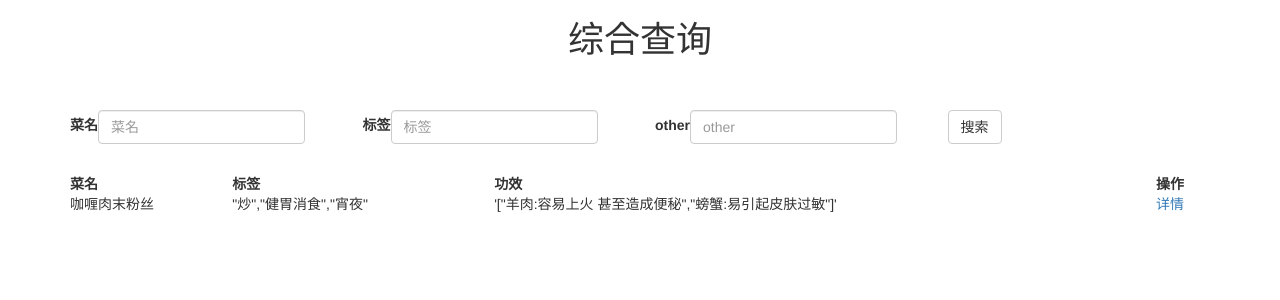
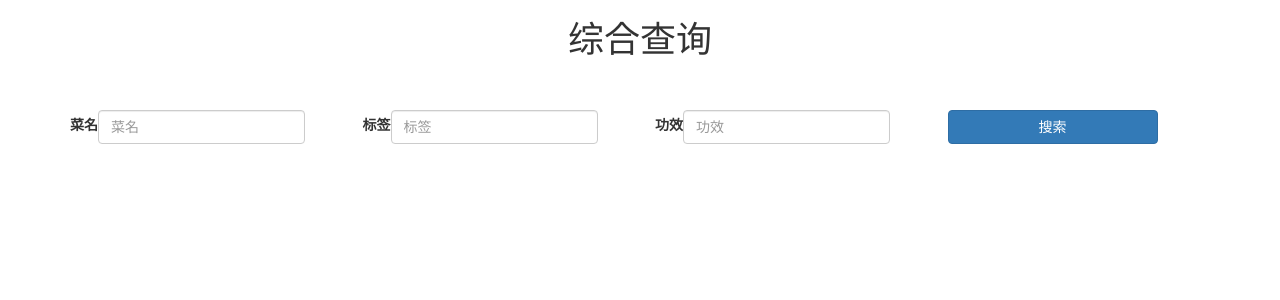
Before and after one commit to JennysGit/vue-simple-search, a Vue app: page / in a window 1280 px wide. Shown: the top 300 px of the page. Built offline with nearby package versions, Linux system fonts and the light colour scheme.

Commit message:
UI and get data from db

```diff
--- a/config/index.js
+++ b/config/index.js
@@ -3,6 +3,8 @@
 // see http://vuejs-templates.github.io/webpack for documentation.
 
 const path = require('path')
+
+var proxyConfig = require('./proxyConfig')
 
 module.exports = {
   dev: {
@@ -10,7 +12,7 @@ module.exports = {
     // Paths
     assetsSubDirectory: 'static',
     assetsPublicPath: '/',
-    proxyTable: {},
+    proxyTable: proxyConfig.proxyList,
 
     // Various Dev Server settings
     host: 'localhost', // can be overwritten by process.env.HOST
@@ -23,7 +25,7 @@ module.exports = {
     // Use Eslint Loader?
     // If true, your code will be linted during bundling and
     // linting errors and warnings will be shown in the console.
-    useEslint: true,
+    useEslint: false,
     // If true, eslint errors and warnings will also be shown in the error overlay
     // in the browser.
     showEslintErrorsInOverlay: false,
--- a/package.json
+++ b/package.json
@@ -6,7 +6,7 @@
   "private": true,
   "scripts": {
     "dev": "webpack-dev-server --inline --progress --config build/webpack.dev.conf.js",
-    "start": "npm run dev",
+    "start": "node servers/index.js",
     "lint": "eslint --ext .js,.vue src",
     "build": "node build/build.js"
   },
--- a/servers/db.js
+++ b/servers/db.js
@@ -12,7 +12,7 @@ const Schema = new mongoose.Schema({
   tags: Array,
 });
 const Models = {
-  food: mongoose.model('food', Schema)
+  food: mongoose.model('datas', Schema)
 }
 mongoose.connect('mongodb://root:123456@ds247678.mlab.com:47678/zhangchu-foods')
 const db = mongoose.connection
--- a/src/components/search.vue
+++ b/src/components/search.vue
@@ -11,28 +11,35 @@
           <input id="keyword" type="text" class="form-control" placeholder="标签"  v-model="searchData.tags"/>
         </div>
         <div class="col-sm-3 form-group">
-          <label for="keyword">other</label>
-          <input id="keyword" type="text" class="form-control" placeholder="other" v-model="searchData.other"/>
+          <label for="suit">功效</label>
+          <input id="suit" type="text" class="form-control" placeholder="功效" v-model="searchData.suit"/>
         </div>
         <div class="col-sm-3 form-group">
-          <button class="btn btn-default" @click="search()">搜索</button>
+          <button class="btn btn-primary search-btn" @click="search()" :disabled="isSearching">搜索</button>
         </div>
       </div>
     </form>
-    <table class="table table-hover search-result-table table-striped">
+    <table class="table table-hover table-striped search-result-table" v-show="foodList.length > 0">
       <thead>
-        <th>菜名</th>
-        <th>标签</th>
-        <th>功效</th>
-        <th>操作</th>
+        <tr>
+          <th width="20%">菜名</th>
+          <th width="30%">标签</th>
+          <th width="40%">功效</th>
+          <th width="10%">操作</th>
+        </tr>
       </thead>
-      <tr>
-        <td>咖喱肉末粉丝</td>
-        <td>"炒","健胃消食","宵夜"</td>
-        <td>'["羊肉:容易上火 甚至造成便秘","螃蟹:易引起皮肤过敏"]'</td>
-        <td><a href="">详情</a></td>
-      </tr>
+      <tbody>
+        <tr v-for="food in foodList">
+          <td>{{food.title}}</td>
+          <td class="tags"><button v-for="tag in food.tags" class="btn" :class="{'btn-success': tag.type == 2}">{{ tag.text }}</button></td>
+          <td><span v-for="suit in food.suits">{{ suit }}</span></td>
+          <td><a href="javascript:void(0)" ng-click="showDetail()">详情</a></td>
+        </tr>
+      </tbody>
     </table>
+    <div class="in-searching text-center" v-show="isSearching">
+      <img :src="loadingImgUrl" alt="">
+    </div>
   </div>
 </template>
 
@@ -43,17 +50,15 @@ export default {
   name: 'search',
   data () {
     return {
-     searchData: {
-      title: '',
-      tags: '',
-      other: ''
-     }
+      searchData: {title: '', tags: '', suit: ''},
+      foodList: [],
+      isSearching: false,
+      loadingImgUrl: require('../assets/loading.gif')
     }
   },
   methods: {
     search () {
-
-      let searchParams = {};
+      let searchParams = {}
       let searchData = this.searchData
 
       if (searchData.title && searchData.title.trim()) {
@@ -64,21 +69,27 @@ export default {
         searchParams.tags = searchData.tags // TODO: parse as array.
       }
 
-      if (searchData.other && searchData.other.trim()) {
-        searchParams.other = searchData.other
+      if (searchData.suit && searchData.suit.trim()) {
+        searchParams.suit = searchData.suit
       }
 
       if (Object.keys(searchParams).length === 0) {
-        alert("请输入条件")
+        alert('请输入条件')
         return
       }
       console.log(searchParams)
-      axios.get('/search', {data: searchParams})
+      this.isSearching = true
+      axios.get('api/search', {data: searchParams})
         .then((res) => {
-          console.log(res)
+          if (res.data.data) {
+            this.foodList = res.data.data
+            this.isSearching = false
+            console.log(res.data)
+          }
         })
         .catch((err) => {
           console.log(err)
+          this.isSearching = false
         })
     }
   }
@@ -90,8 +101,19 @@ export default {
 .main {
   margin-top: 50px;
 }
+.search-btn {
+  width: 80%;
+}
 .search-result-table {
   text-align: left;
   margin-top: 30px;
 }
+.food-title {
+  min-width: 200px;
+}
+.tags .btn {
+  padding: 4px;
+  margin: 3px;
+  min-width: 50px;
+}
 </style>
```
Also changed, not shown: config/proxyConfig.js (added, +12 -0 lines), servers/api.js (+7 -2 lines), servers/index.js (+24 -13 lines), servers/prod_index.js (deleted, +0 -25 lines), servers/schema.js (deleted, +0 -28 lines), src/assets/loading.gif (added), 1 other file (tests, documents, lock files or other folders).
